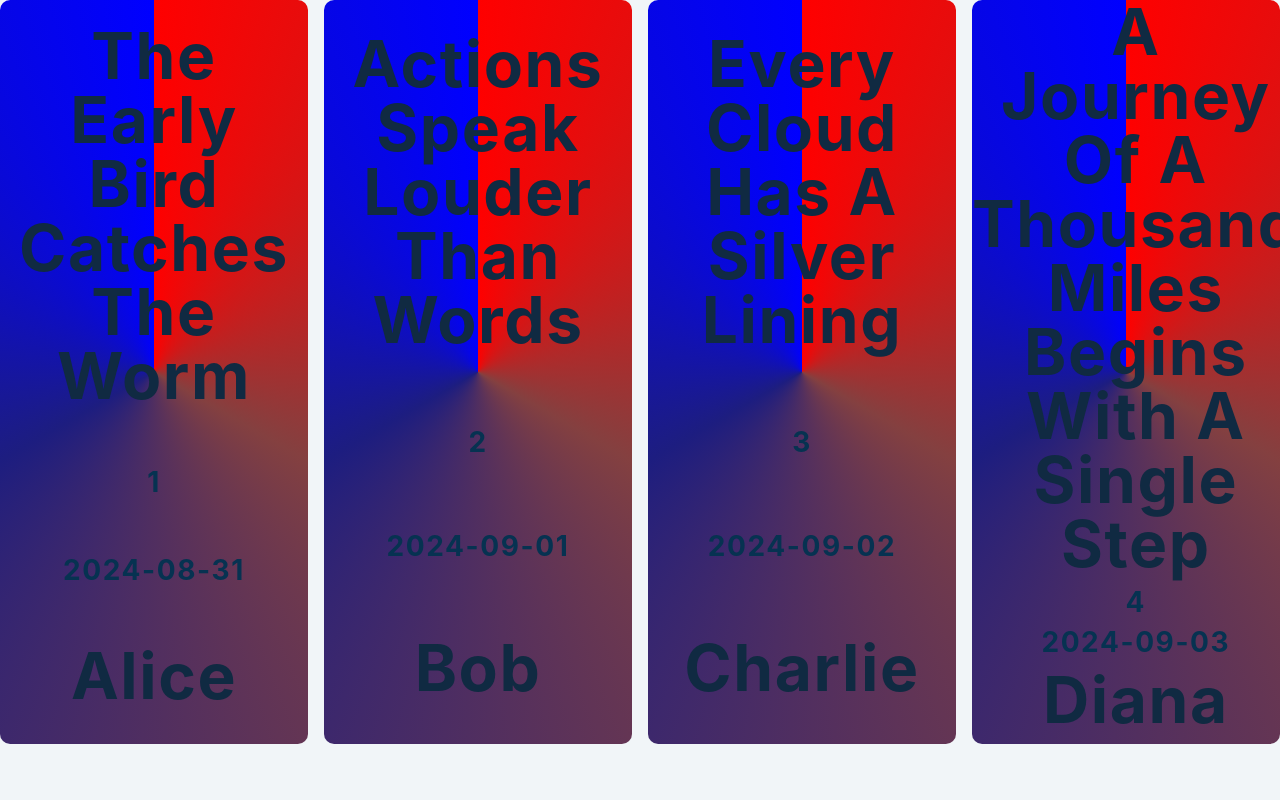
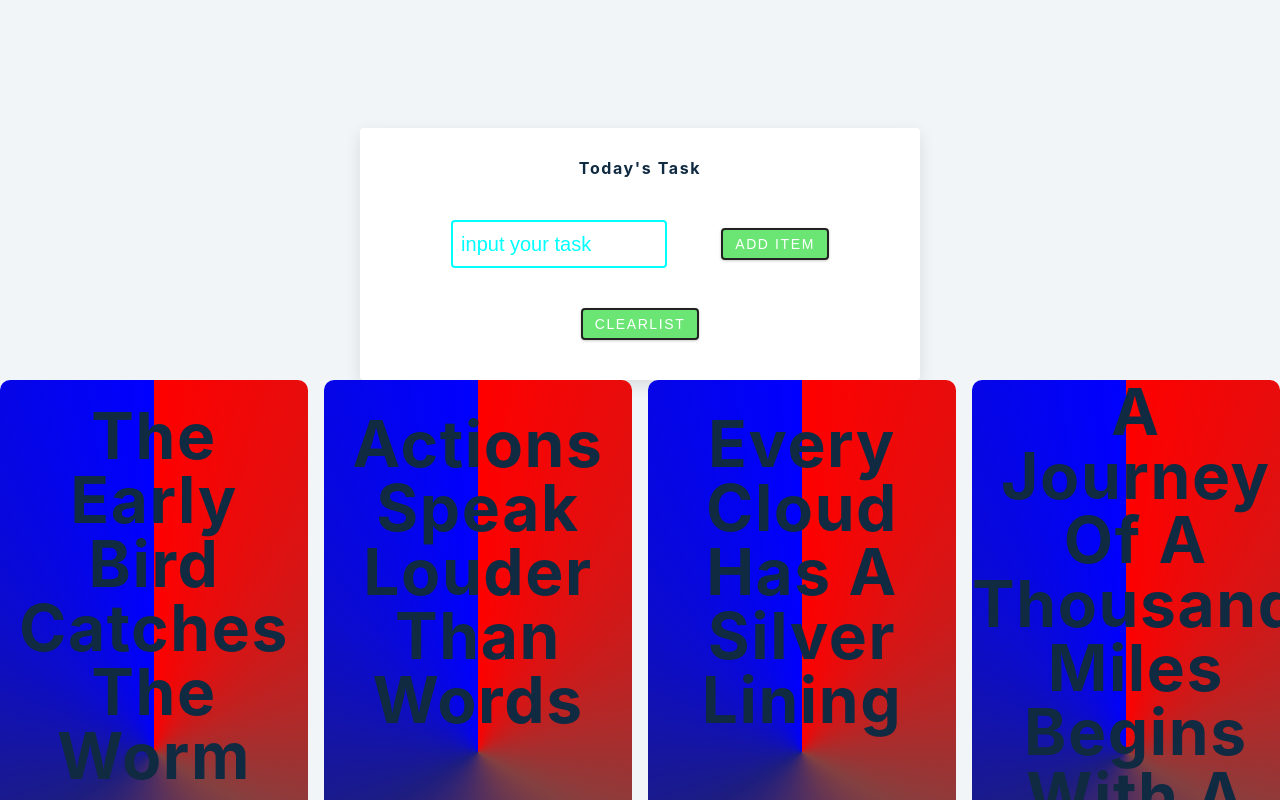
Before and after one commit to Codekazuki/40daysofreact, a React (Create React App) app: page / in a window 1280 px wide. Shown: the top 800 px of the page. Built offline with nearby package versions, Linux system fonts and the light colour scheme.

Commit message:
Your commit message

```diff
--- a/src/App.js
+++ b/src/App.js
@@ -44,7 +44,7 @@ function App() {
         <RenderedSidebar />
       </AppProvider> */}
       {/* <RenderedNavbar /> */}
-      {/* <GroceryBud /> */}
+      <GroceryBud />
       {/* <ColorGenerator /> */}
       {/* <Lorem /> */}
       {/* <Slider /> */}
```
